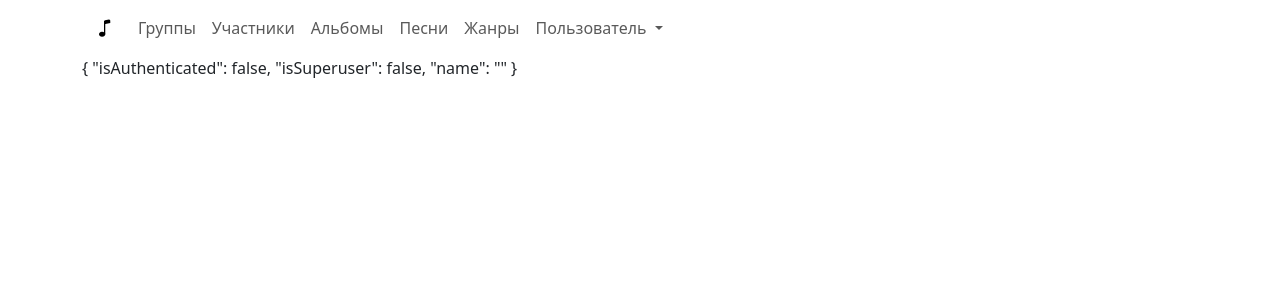
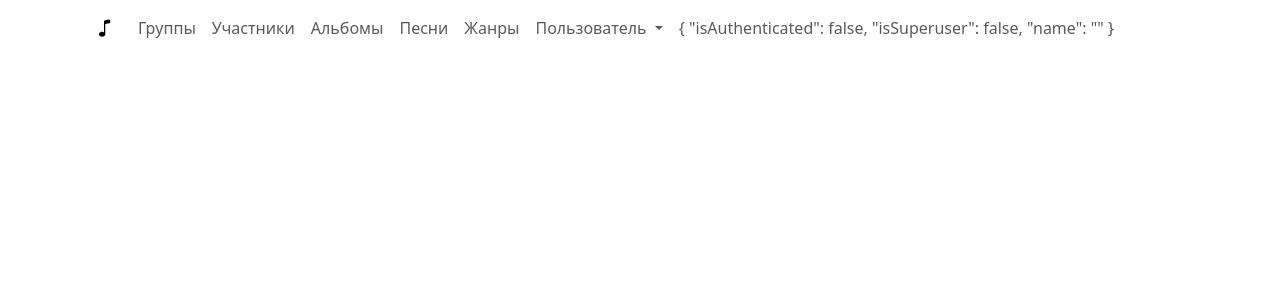
Before and after one commit to ozeemm/Music_groups, a Vue app in the folder client/: page / in a window 1280 px wide. Shown: the top 300 px of the page. Built offline with nearby package versions, Linux system fonts and the light colour scheme; no server answers.

Commit message:
Moved user data from store on navbar

```diff
--- a/client/src/App.vue
+++ b/client/src/App.vue
@@ -29,13 +29,13 @@
                                 <li><a class="dropdown-item" href="/admin">Админка</a></li>
                             </ul>
                         </div>
+                        <div class="nav-link"> {{ userInfo }} </div>
                     </div>
                 </div>
             </div>
         </nav>
     </div>
     <div class="container">
-        {{ userInfo }}
 	    <router-view/>
     </div>
 </template>
```
